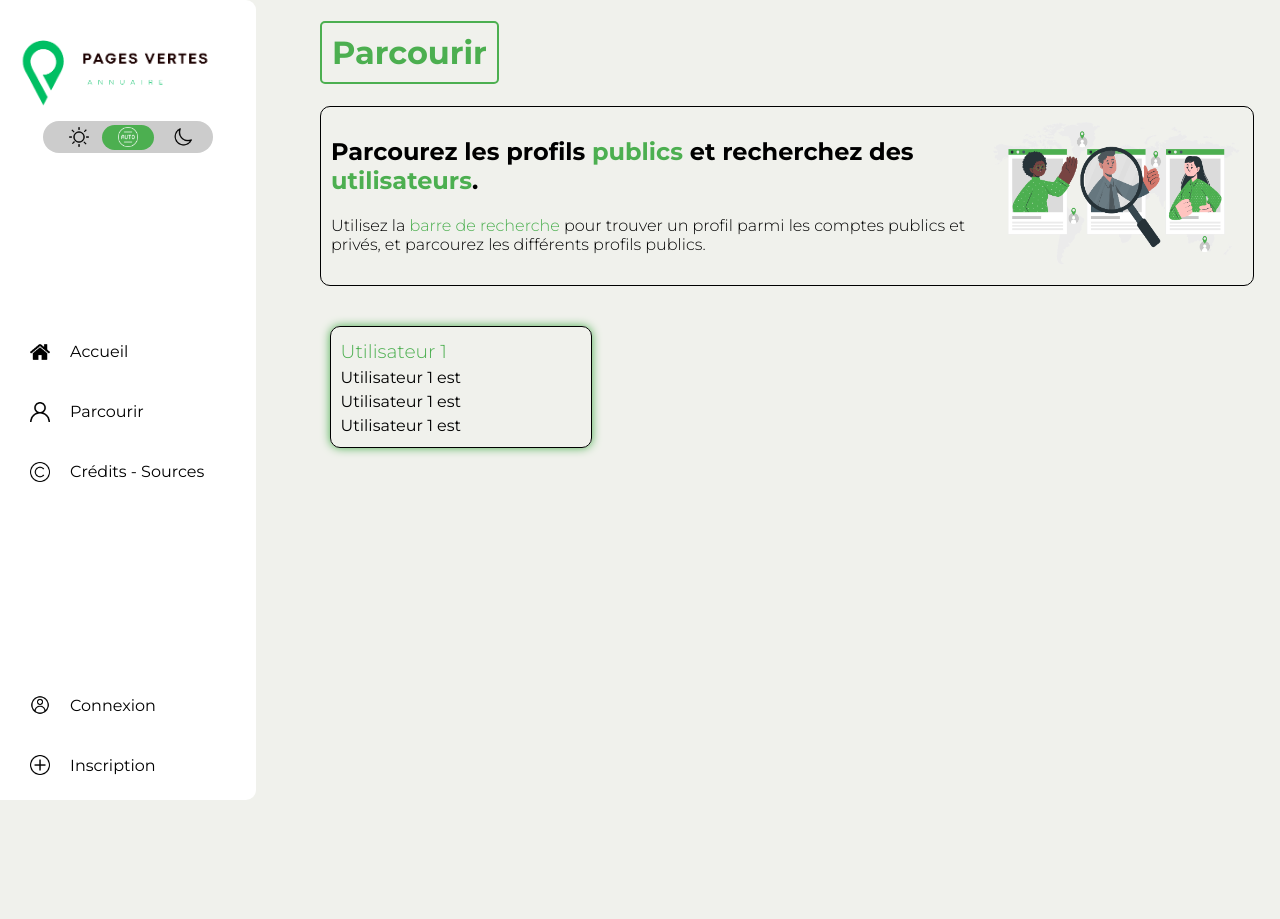
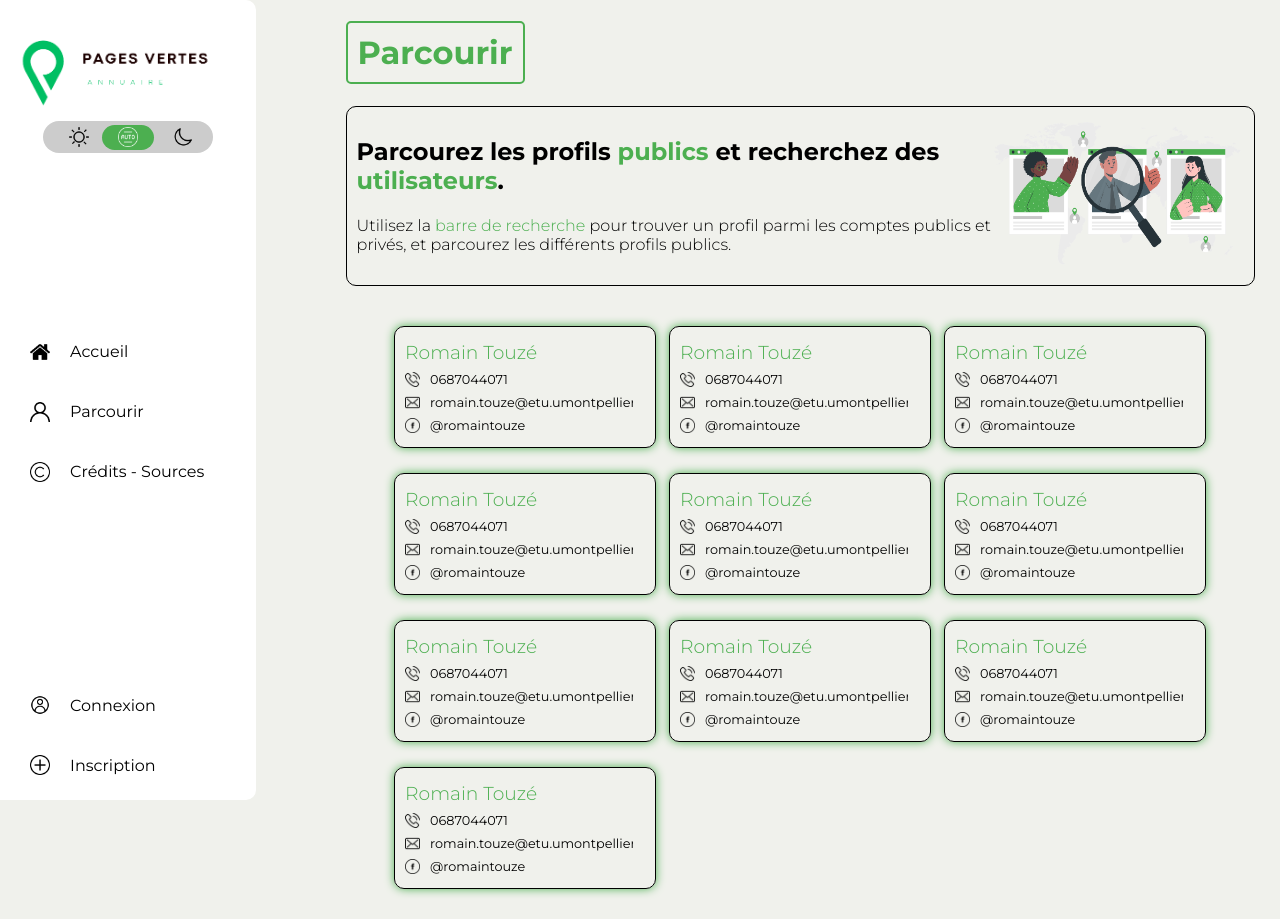
Before and after one commit to th0mate/PagesVertes, a Symfony app: template templates/utilisateurs/listeUtilisateurs.html.twig in a window 1280 px wide. Before the commit the page ends 800 px from the top, so only its background shows below. Run offline with Twig, Linux system fonts and the light colour scheme; the template is opened without the code that fills it, so the values that code supplies are empty; some libraries are stand-ins or nearby versions.

Commit message:
feat : front page listeUtilisateurs OK

```diff
--- a/public/css/base.css
+++ b/public/css/base.css
@@ -30,6 +30,17 @@ nav {
 
 .light {
     font-weight: 300;
+}
+
+::-webkit-scrollbar {
+    width: 10px;
+    border-radius: 5px;
+    background-color: #f0f1ec;
+}
+
+::-webkit-scrollbar-thumb {
+    background-color: var(--vert);
+    border-radius: 5px;
 }
 
 
@@ -258,9 +269,9 @@ nav {
 
     .other {
         min-height: 100vh;
-        width: 75%;
+        width: 73%;
         background-color: #f0f1ec;
-        padding-left: 5%;
+        padding-left: 2%;
 
         .onglet1 {
             color: var(--vert);
@@ -550,6 +561,12 @@ nav {
     background-color: #111!important;
     color: #fff;
 
+    ::-webkit-scrollbar {
+        width: 10px;
+        border-radius: 5px;
+        background-color: #111;
+    }
+
     .bandeau {
         background-color: black;
 
--- a/public/css/listeUtilisateurs.css
+++ b/public/css/listeUtilisateurs.css
@@ -19,12 +19,12 @@
     display: grid;
     grid-template-columns: repeat(auto-fill, 250px);
     grid-gap: 25px;
-    justify-content: flex-start;
-    align-items: center;
+    justify-content: center;
+    align-items: flex-start;
     align-content: flex-start;
     padding-top: 30px;
-    max-width: 98%;
-    margin: 0 auto;
+    max-width: 96%;
+    padding-bottom: 30px;
 
     .utilisateur {
         display: flex;
@@ -51,6 +51,16 @@
         }
 
         div {
+            display: flex;
+            flex-direction: row;
+            align-items: center;
+            justify-content: flex-start;
+            align-content: center;
+            max-width: 95%;
+            font-size: 0.8em;
+            overflow: hidden;
+            text-overflow: ellipsis;
+            white-space: nowrap;
             img {
                 width: 15px;
                 padding-right: 10px;
--- a/templates/credits/credits.html.twig
+++ b/templates/credits/credits.html.twig
@@ -23,5 +23,6 @@
         <li><a target="_blank" href="https://www.flaticon.com/fr/icones-gratuites/creer-un-profil" title="créer un profil icônes">Créer un
                 profil icônes créées par Vectorsclub - Flaticon</a></li>
         <li><a href="https://www.flaticon.com/fr/icones-gratuites/appel" title="appel icônes">Appel icônes créées par Gregor Cresnar - Flaticon</a></li>
+        <li><a href="https://www.flaticon.com/fr/icones-gratuites/courrier" title="courrier icônes">Courrier icônes créées par Gregor Cresnar - Flaticon</a></li>
     </ul>
 {% endblock %}
--- a/templates/utilisateurs/listeUtilisateurs.html.twig
+++ b/templates/utilisateurs/listeUtilisateurs.html.twig
@@ -28,12 +28,66 @@
     <div class="gridListe">
 
         <div class="utilisateur">
+            <h3 class="light greenText">Romain Touzé</h3>
+            <div><img class="invertLight" src="{{ asset('img/telephone.png') }}" alt="">0687044071</div>
+            <div><img class="invertLight" src="{{ asset('img/mail.png') }}" alt="">romain.touze@etu.umontpellier.fr</div>
+            <div><img class="invertLight" src="{{ asset('img/facebook.png') }}" alt="">@romaintouze</div>
+        </div>
+        <div class="utilisateur">
+            <h3 class="light greenText">Romain Touzé</h3>
+            <div><img class="invertLight" src="{{ asset('img/telephone.png') }}" alt="">0687044071</div>
+            <div><img class="invertLight" src="{{ asset('img/mail.png') }}" alt="">romain.touze@etu.umontpellier.fr</div>
+            <div><img class="invertLight" src="{{ asset('img/facebook.png') }}" alt="">@romaintouze</div>
+        </div>
+        <div class="utilisateur">
+            <h3 class="light greenText">Romain Touzé</h3>
+            <div><img class="invertLight" src="{{ asset('img/telephone.png') }}" alt="">0687044071</div>
+            <div><img class="invertLight" src="{{ asset('img/mail.png') }}" alt="">romain.touze@etu.umontpellier.fr</div>
+            <div><img class="invertLight" src="{{ asset('img/facebook.png') }}" alt="">@romaintouze</div>
+        </div>
+        <div class="utilisateur">
+            <h3 class="light greenText">Romain Touzé</h3>
+            <div><img class="invertLight" src="{{ asset('img/telephone.png') }}" alt="">0687044071</div>
+            <div><img class="invertLight" src="{{ asset('img/mail.png') }}" alt="">romain.touze@etu.umontpellier.fr</div>
+            <div><img class="invertLight" src="{{ asset('img/facebook.png') }}" alt="">@romaintouze</div>
+        </div>
+        <div class="utilisateur">
+            <h3 class="light greenText">Romain Touzé</h3>
+            <div><img class="invertLight" src="{{ asset('img/telephone.png') }}" alt="">0687044071</div>
+            <div><img class="invertLight" src="{{ asset('img/mail.png') }}" alt="">romain.touze@etu.umontpellier.fr</div>
+            <div><img class="invertLight" src="{{ asset('img/facebook.png') }}" alt="">@romaintouze</div>
+        </div>
+        <div class="utilisateur">
+            <h3 class="light greenText">Romain Touzé</h3>
+            <div><img class="invertLight" src="{{ asset('img/telephone.png') }}" alt="">0687044071</div>
+            <div><img class="invertLight" src="{{ asset('img/mail.png') }}" alt="">romain.touze@etu.umontpellier.fr</div>
+            <div><img class="invertLight" src="{{ asset('img/facebook.png') }}" alt="">@romaintouze</div>
+        </div>
+        <div class="utilisateur">
+            <h3 class="light greenText">Romain Touzé</h3>
+            <div><img class="invertLight" src="{{ asset('img/telephone.png') }}" alt="">0687044071</div>
+            <div><img class="invertLight" src="{{ asset('img/mail.png') }}" alt="">romain.touze@etu.umontpellier.fr</div>
+            <div><img class="invertLight" src="{{ asset('img/facebook.png') }}" alt="">@romaintouze</div>
+        </div>
+        <div class="utilisateur">
+            <h3 class="light greenText">Romain Touzé</h3>
+            <div><img class="invertLight" src="{{ asset('img/telephone.png') }}" alt="">0687044071</div>
+            <div><img class="invertLight" src="{{ asset('img/mail.png') }}" alt="">romain.touze@etu.umontpellier.fr</div>
+            <div><img class="invertLight" src="{{ asset('img/facebook.png') }}" alt="">@romaintouze</div>
+        </div>
+        <div class="utilisateur">
+            <h3 class="light greenText">Romain Touzé</h3>
+            <div><img class="invertLight" src="{{ asset('img/telephone.png') }}" alt="">0687044071</div>
+            <div><img class="invertLight" src="{{ asset('img/mail.png') }}" alt="">romain.touze@etu.umontpellier.fr</div>
+            <div><img class="invertLight" src="{{ asset('img/facebook.png') }}" alt="">@romaintouze</div>
+        </div>
+        <div class="utilisateur">
+            <h3 class="light greenText">Romain Touzé</h3>
+            <div><img class="invertLight" src="{{ asset('img/telephone.png') }}" alt="">0687044071</div>
+            <div><img class="invertLight" src="{{ asset('img/mail.png') }}" alt="">romain.touze@etu.umontpellier.fr</div>
+            <div><img class="invertLight" src="{{ asset('img/facebook.png') }}" alt="">@romaintouze</div>
+        </div>
 
-            <h3 class="light greenText">Utilisateur 1</h3>
-            <p>Utilisateur 1 est </p>
-            <p>Utilisateur 1 est </p>
-            <p>Utilisateur 1 est </p>
-        </div>
 
     </div>
 
```
Also changed, not shown: public/img/facebook.png (added), public/img/mail.png (added), public/img/telephone.png (added).
